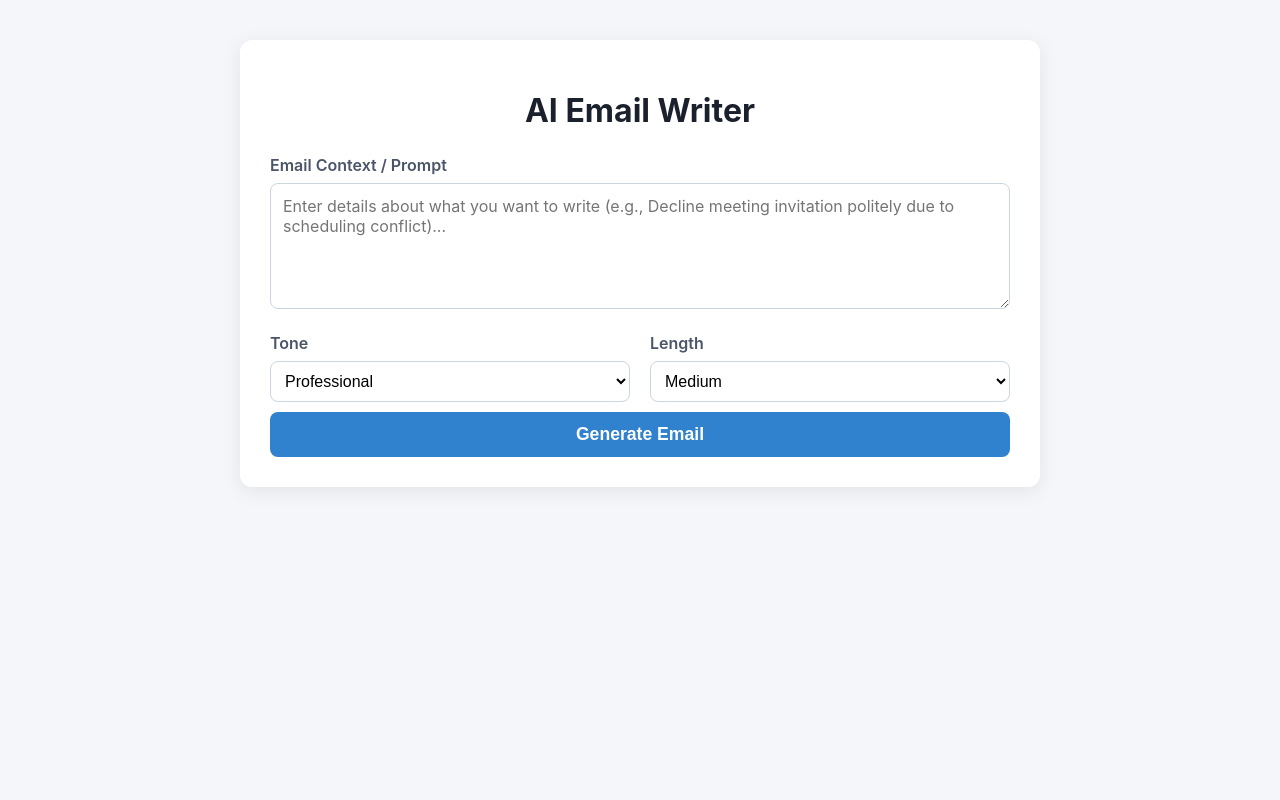
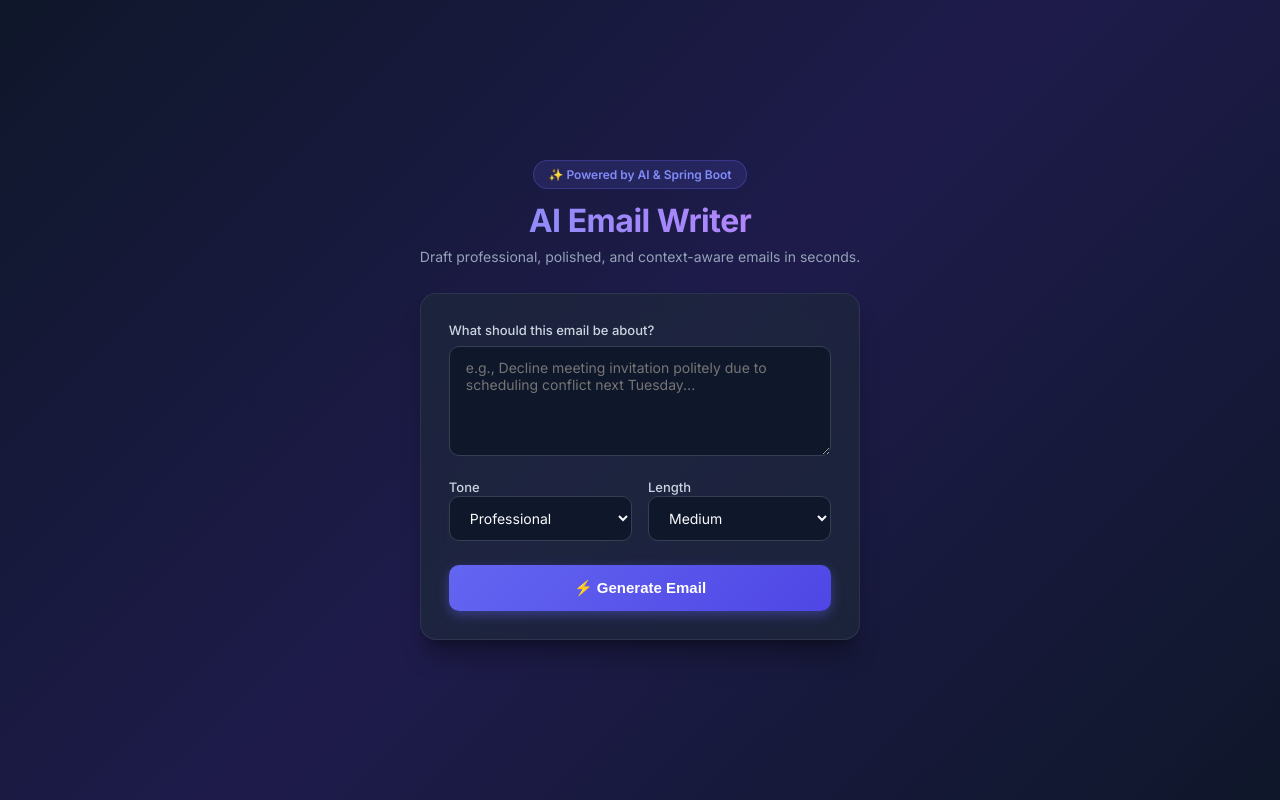
Before and after one commit to abhi2004-dev/AI-Email-writing-tool, a React (Vite) app in the folder frontend/: page / in a window 1280 px wide. Built offline with nearby package versions, Linux system fonts and the light colour scheme; the HTML template or start-up script is replaced by a standard one.

Commit message:
Redesign frontend with modern dark mode UI, smooth animations, and polished layout

```diff
--- a/frontend/src/App.css
+++ b/frontend/src/App.css
@@ -1,113 +1,224 @@
-.app-container {
-  max-width: 800px;
-  margin: 40px auto;
-  padding: 30px;
-  background: #ffffff;
-  border-radius: 12px;
-  box-shadow: 0 4px 20px rgba(0, 0, 0, 0.08);
+@import url('https://fonts.googleapis.com/css2?family=Inter:wght@300;400;500;600;700&display=swap');
+
+* {
+  box-sizing: border-box;
+  margin: 0;
+  padding: 0;
 }
 
-.title {
+body {
+  font-family: 'Inter', sans-serif;
+  background: linear-gradient(135deg, #0f172a 0%, #1e1b4b 50%, #0f172a 100%);
+  color: #f8fafc;
+  min-height: 100vh;
+  display: flex;
+  justify-content: center;
+  align-items: center;
+  padding: 20px;
+}
+
+.app-wrapper {
+  width: 100%;
+  max-width: 680px;
+}
+
+.app-container {
+  display: flex;
+  flex-direction: column;
+  gap: 24px;
+}
+
+.app-header {
   text-align: center;
-  color: #1a202c;
-  margin-bottom: 25px;
-  font-size: 2rem;
+  margin-bottom: 4px;
+}
+
+.badge {
+  display: inline-block;
+  background: rgba(99, 102, 241, 0.15);
+  color: #818cf8;
+  padding: 6px 14px;
+  border-radius: 20px;
+  font-size: 12px;
+  font-weight: 600;
+  margin-bottom: 12px;
+  border: 1px solid rgba(99, 102, 241, 0.3);
+}
+
+.app-header h1 {
+  font-size: 32px;
+  font-weight: 700;
+  letter-spacing: -0.5px;
+  background: linear-gradient(to right, #818cf8, #c084fc);
+  -webkit-background-clip: text;
+  -webkit-text-fill-color: transparent;
+  margin-bottom: 8px;
+}
+
+.app-header p {
+  color: #94a3b8;
+  font-size: 14px;
+}
+
+.card, .output-card {
+  background: rgba(30, 41, 59, 0.7);
+  backdrop-filter: blur(12px);
+  border: 1px solid rgba(255, 255, 255, 0.08);
+  border-radius: 16px;
+  padding: 28px;
+  box-shadow: 0 20px 25px -5px rgba(0, 0, 0, 0.3), 0 8px 10px -6px rgba(0, 0, 0, 0.3);
 }
 
 .form-group {
+  display: flex;
+  flex-direction: column;
+  gap: 8px;
   margin-bottom: 20px;
 }
 
 label {
-  display: block;
-  font-weight: 600;
-  margin-bottom: 8px;
-  color: #4a5568;
+  font-size: 13px;
+  font-weight: 500;
+  color: #cbd5e1;
 }
 
-textarea {
+textarea, select {
   width: 100%;
-  padding: 12px;
-  border: 1px solid #cbd5e0;
-  border-radius: 8px;
-  font-size: 1rem;
-  resize: vertical;
-  font-family: inherit;
+  background: #0f172a;
+  border: 1px solid #334155;
+  border-radius: 10px;
+  padding: 12px 16px;
+  color: #f8fafc;
+  font-size: 14px;
+  font-family: 'Inter', sans-serif;
+  transition: all 0.2s ease;
 }
 
 textarea:focus, select:focus {
   outline: none;
-  border-color: #3182ce;
-  box-shadow: 0 0 0 3px rgba(49, 130, 206, 0.1);
+  border-color: #6366f1;
+  box-shadow: 0 0 0 3px rgba(99, 102, 241, 0.2);
 }
 
-.controls-row {
-  display: flex;
-  gap: 20px;
+textarea {
+  resize: vertical;
+  min-height: 110px;
 }
 
-.control-item {
-  flex: 1;
-}
-
-select {
-  width: 100%;
-  padding: 10px;
-  border: 1px solid #cbd5e0;
-  border-radius: 8px;
-  font-size: 1rem;
-  background-color: #fff;
+.controls-grid {
+  display: grid;
+  grid-template-columns: 1fr 1fr;
+  gap: 16px;
+  margin-bottom: 24px;
 }
 
 .generate-btn {
   width: 100%;
-  padding: 12px;
-  background-color: #3182ce;
+  background: linear-gradient(135deg, #6366f1 0%, #4f46e5 100%);
   color: white;
   border: none;
-  border-radius: 8px;
-  font-size: 1.1rem;
+  border-radius: 10px;
+  padding: 14px;
+  font-size: 15px;
   font-weight: 600;
   cursor: pointer;
-  transition: background-color 0.2s;
-  margin-top: 10px;
+  transition: all 0.2s ease;
+  box-shadow: 0 4px 12px rgba(99, 102, 241, 0.4);
+  display: flex;
+  justify-content: center;
+  align-items: center;
+  gap: 8px;
 }
 
-.generate-btn:hover {
-  background-color: #2b6cb0;
+.generate-btn:hover:not(:disabled) {
+  background: linear-gradient(135deg, #4f46e5 0%, #4338ca 100%);
+  transform: translateY(-1px);
+  box-shadow: 0 6px 16px rgba(99, 102, 241, 0.5);
+}
+
+.generate-btn:active:not(:disabled) {
+  transform: translateY(0);
 }
 
 .generate-btn:disabled {
-  background-color: #a0aec0;
+  opacity: 0.7;
   cursor: not-allowed;
 }
 
-.output-section {
-  margin-top: 30px;
+.spinner {
+  width: 16px;
+  height: 16px;
+  border: 2px solid rgba(255, 255, 255, 0.3);
+  border-top-color: white;
+  border-radius: 50%;
+  animation: spin 0.8s linear infinite;
+}
+
+@keyframes spin {
+  to { transform: rotate(360deg); }
+}
+
+.error-banner {
+  background: rgba(239, 68, 68, 0.15);
+  border: 1px solid rgba(239, 68, 68, 0.3);
+  color: #fca5a5;
+  padding: 12px;
+  border-radius: 8px;
+  font-size: 13px;
+  margin-top: 16px;
+}
+
+.output-card {
+  animation: fadeIn 0.4s ease-out;
+}
+
+@keyframes fadeIn {
+  from { opacity: 0; transform: translateY(10px); }
+  to { opacity: 1; transform: translateY(0); }
+}
+
+.output-header {
+  display: flex;
+  justify-content: space-between;
+  align-items: center;
+  margin-bottom: 12px;
+}
+
+.output-header h3 {
+  font-size: 16px;
+  font-weight: 600;
+  color: #e2e8f0;
+}
+
+.copy-btn {
+  background: #334155;
+  color: #f8fafc;
+  border: none;
+  border-radius: 6px;
+  padding: 6px 12px;
+  font-size: 12px;
+  font-weight: 500;
+  cursor: pointer;
+  transition: background 0.2s;
+}
+
+.copy-btn:hover {
+  background: #475569;
+}
+
+.copy-btn.copied {
+  background: #10b981;
+  color: white;
 }
 
 .output-box {
-  background-color: #f7fafc;
-  border: 1px solid #e2e8f0;
-  border-radius: 8px;
-  padding: 20px;
+  background: #0f172a;
+  border: 1px solid #334155;
+  border-radius: 10px;
+  padding: 16px;
+  font-size: 14px;
+  line-height: 1.6;
+  color: #e2e8f0;
   white-space: pre-wrap;
-  font-family: inherit;
-  color: #2d3748;
-  line-height: 1.6;
+  word-break: break-word;
 }
-
-.copy-btn {
-  margin-top: 10px;
-  padding: 8px 16px;
-  background-color: #48bb78;
-  color: white;
-  border: none;
-  border-radius: 6px;
-  font-weight: 600;
-  cursor: pointer;
-}
-
-.copy-btn:hover {
-  background-color: #38a169;
-}
--- a/frontend/src/App.jsx
+++ b/frontend/src/App.jsx
@@ -8,18 +8,20 @@ function App() {
   const [generatedEmail, setGeneratedEmail] = useState('');
   const [loading, setLoading] = useState(false);
   const [error, setError] = useState('');
+  const [copied, setCopied] = useState(false);
 
-  // Directly pointed to your live backend URL
   const API_BASE_URL = 'https://ai-email-writer-backend-2oor.onrender.com';
+
   const handleGenerate = async () => {
     if (!prompt.trim()) {
-      setError('Please enter a prompt or context for the email.');
+      setError('Please enter a prompt or context for your email.');
       return;
     }
 
     setLoading(true);
     setError('');
     setGeneratedEmail('');
+    setCopied(false);
 
     try {
       const response = await fetch(`${API_BASE_URL}/api/email/generate`, {
@@ -45,31 +47,39 @@ const API_BASE_URL = 'https://ai-email-writer-backend-2oor.onrender.com';
 
   const handleCopy = () => {
     navigator.clipboard.writeText(generatedEmail);
-    alert('Email copied to clipboard!');
+    setCopied(true);
+    setTimeout(() => setCopied(false), 2500);
   };
 
   return (
+    <div className="app-wrapper">
       <div className="app-container">
-      <h1 className="title">AI Email Writer</h1>
+        <header className="app-header">
+          <div className="badge">✨ Powered by AI & Spring Boot</div>
+          <h1>AI Email Writer</h1>
+          <p>Draft professional, polished, and context-aware emails in seconds.</p>
+        </header>
 
+        <div className="card">
           <div className="form-group">
-        <label htmlFor="prompt">Email Context / Prompt</label>
+            <label htmlFor="prompt">What should this email be about?</label>
             <textarea
               id="prompt"
-          rows="5"
+              rows="4"
               value={prompt}
               onChange={(e) => setPrompt(e.target.value)}
-          placeholder="Enter details about what you want to write (e.g., Decline meeting invitation politely due to scheduling conflict)..."
+              placeholder="e.g., Decline meeting invitation politely due to scheduling conflict next Tuesday..."
             />
           </div>
 
-      <div className="controls-row">
+          <div className="controls-grid">
             <div className="control-item">
               <label htmlFor="tone">Tone</label>
               <select id="tone" value={tone} onChange={(e) => setTone(e.target.value)}>
                 <option value="Professional">Professional</option>
                 <option value="Casual">Casual</option>
                 <option value="Urgent">Urgent</option>
+                <option value="Friendly">Friendly</option>
               </select>
             </div>
 
@@ -84,24 +94,36 @@ const API_BASE_URL = 'https://ai-email-writer-backend-2oor.onrender.com';
           </div>
 
           <button
-        className="generate-btn"
+            className={`generate-btn ${loading ? 'loading' : ''}`}
             onClick={handleGenerate}
             disabled={loading}
           >
-        {loading ? 'Generating...' : 'Generate Email'}
+            {loading ? (
+              <>
+                <span className="spinner"></span> Crafting your email...
+              </>
+            ) : (
+              '⚡ Generate Email'
+            )}
           </button>
 
-      {error && <p style={{ color: 'red', marginTop: '15px' }}>{error}</p>}
+          {error && <div className="error-banner">{error}</div>}
+        </div>
 
         {generatedEmail && (
-        <div className="output-section">
-          <h3>Generated Email:</h3>
-          <div className="output-box">{generatedEmail}</div>
-          <button className="copy-btn" onClick={handleCopy}>
-            Copy to Clipboard
+          <div className="output-card">
+            <div className="output-header">
+              <h3>Generated Draft</h3>
+              <button className={`copy-btn ${copied ? 'copied' : ''}`} onClick={handleCopy}>
+                {copied ? '✓ Copied!' : '📋 Copy Text'}
               </button>
             </div>
+            <div className="output-box">
+              {generatedEmail}
+            </div>
+          </div>
         )}
+      </div>
     </div>
   );
 }
```
Lines whose indentation alone changed are shown as unchanged.
